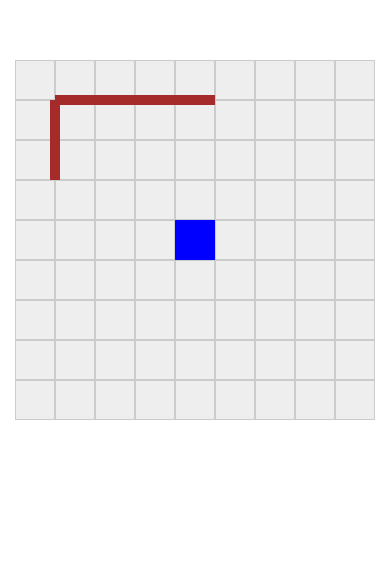
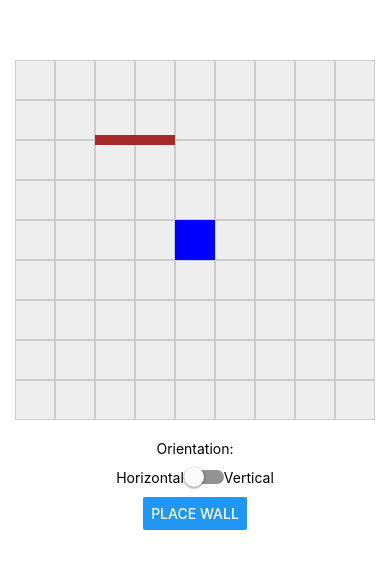
Before and after one commit to rwill128/QuoridorApp, a React Native app: screen / in a window 390 px wide. Shown: the part 182-750 px from the top of the page. Built offline with nearby package versions, Linux system fonts and the light colour scheme.

Commit message:
Adding button for placing walls

```diff
--- a/src/components/Board.tsx
+++ b/src/components/Board.tsx
@@ -1,5 +1,12 @@
 import React, {useState} from 'react';
-import {StyleSheet, TouchableWithoutFeedback, View} from 'react-native';
+import {
+  Button,
+  StyleSheet,
+  Switch,
+  Text,
+  TouchableWithoutFeedback,
+  View,
+} from 'react-native';
 import Piece from './Piece';
 import Wall from './Wall';
 import {canMoveTo} from './CanMoveTo';
@@ -7,15 +14,24 @@ import {canMoveTo} from './CanMoveTo';
 const Board: React.FC = () => {
   const [piecePosition, setPiecePosition] = useState({row: 4, col: 4});
   const [selected, setSelected] = useState(false);
-  const [walls] = useState([
-    {row: 1, col: 1, orientation: 'vertical'},
-    {row: 1, col: 1, orientation: 'horizontal'},
-    {row: 1, col: 3, orientation: 'horizontal'},
+  const [walls, setWalls] = useState<
+    {row: number; col: number; orientation: 'horizontal' | 'vertical'}[]
+  >([
+    {row: 2, col: 2, orientation: 'horizontal'},
     // Add other walls as needed
   ]);
+  const [placingWall, setPlacingWall] = useState(false);
+  const [wallOrientation, setWallOrientation] = useState<
+    'horizontal' | 'vertical'
+  >('horizontal');
+  const [availableWalls, setAvailableWalls] = useState(10);
 
   const handleCellPress = (row: number, col: number) => {
-    if (selected) {
+    if (placingWall && availableWalls > 0) {
+      setWalls([...walls, {row, col, orientation: wallOrientation}]);
+      setPlacingWall(false);
+      setAvailableWalls(availableWalls - 1);
+    } else if (selected) {
       if (canMoveTo(row, col, piecePosition, walls)) {
         setPiecePosition({row, col});
       }
@@ -42,6 +58,7 @@ const Board: React.FC = () => {
   }
 
   return (
+    <View style={styles.container}>
       <View style={styles.board}>
         {grid}
         <Piece
@@ -57,10 +74,28 @@ const Board: React.FC = () => {
           />
         ))}
       </View>
+      <View style={styles.controls}>
+        <Text>Orientation:</Text>
+        <View style={styles.switchContainer}>
+          <Text>Horizontal</Text>
+          <Switch
+            value={wallOrientation === 'vertical'}
+            onValueChange={value =>
+              setWallOrientation(value ? 'vertical' : 'horizontal')
+            }
+          />
+          <Text>Vertical</Text>
+        </View>
+        <Button title="Place Wall" onPress={() => setPlacingWall(true)} />
+      </View>
+    </View>
   );
 };
 
 const styles = StyleSheet.create({
+  container: {
+    alignItems: 'center',
+  },
   board: {
     width: 360,
     height: 360,
@@ -75,6 +110,15 @@ const styles = StyleSheet.create({
     borderWidth: 1,
     borderColor: '#ccc',
   },
+  controls: {
+    marginTop: 20,
+    alignItems: 'center',
+  },
+  switchContainer: {
+    flexDirection: 'row',
+    alignItems: 'center',
+    marginVertical: 10,
+  },
 });
 
 export default Board;
```
Lines whose indentation alone changed are shown as unchanged.
